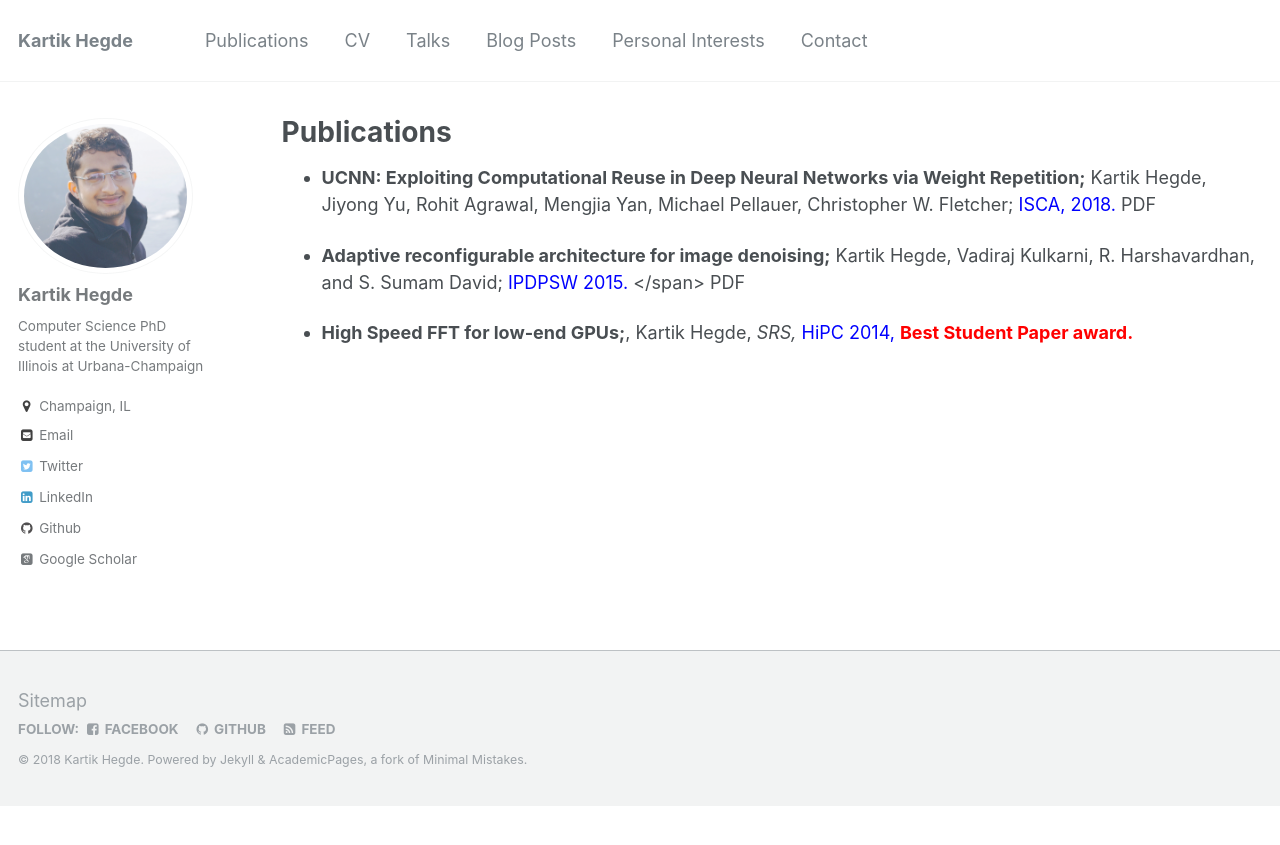
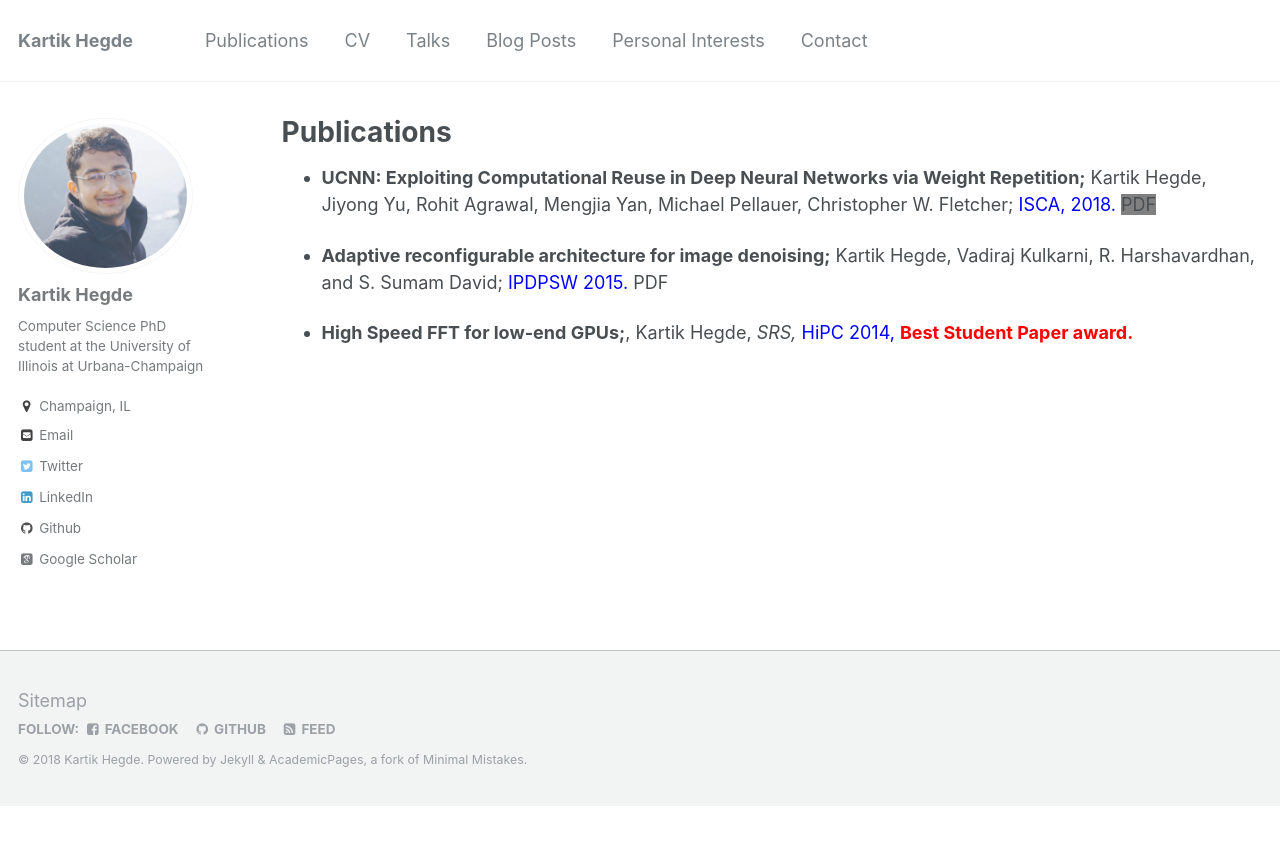
Before and after one commit to kartik-hegde/kartik-hegde.github.io, a Jekyll site: the page built from _pages/publications.md, in a window 1280 px wide. Shown: the top 845 px of the page. Built offline with Jekyll 4.4.1, drawn with Linux system fonts in a browser that asks for light colours; some web fonts are replaced.

Commit message:
Update publications.md

```diff
--- a/_pages/publications.md
+++ b/_pages/publications.md
@@ -5,8 +5,8 @@
 author_profile: true
 ---
 
-- **UCNN: Exploiting Computational Reuse in Deep Neural Networks via Weight Repetition;** Kartik Hegde, Jiyong Yu, Rohit Agrawal, Mengjia Yan, Michael Pellauer, Christopher W. Fletcher; <span style="color:blue"> ISCA, 2018.  </span> [PDF](https://arxiv.org/pdf/1804.06508.pdf){:target="_blank"}
+- **UCNN: Exploiting Computational Reuse in Deep Neural Networks via Weight Repetition;** Kartik Hegde, Jiyong Yu, Rohit Agrawal, Mengjia Yan, Michael Pellauer, Christopher W. Fletcher; <span style="color:blue"> ISCA, 2018. </span> <span style="background:grey"> [PDF](https://arxiv.org/pdf/1804.06508.pdf){:target="_blank"} </span>
 
-- **Adaptive reconfigurable architecture for image denoising;** Kartik Hegde, Vadiraj Kulkarni, R. Harshavardhan, and S. Sumam David; <span style="color:blue"> IPDPSW 2015. </span> </span> [PDF](https://ieeexplore.ieee.org/document/7284309/){:target="_blank"}
+- **Adaptive reconfigurable architecture for image denoising;** Kartik Hegde, Vadiraj Kulkarni, R. Harshavardhan, and S. Sumam David; <span style="color:blue"> IPDPSW 2015. </span> [PDF](https://ieeexplore.ieee.org/document/7284309/){:target="_blank"}
 
 - **High Speed FFT for low-end GPUs;**, Kartik Hegde, *SRS,* <span style="color:blue"> HiPC 2014, </span> <span style="color:red"> **Best Student Paper award.** </span>
```
